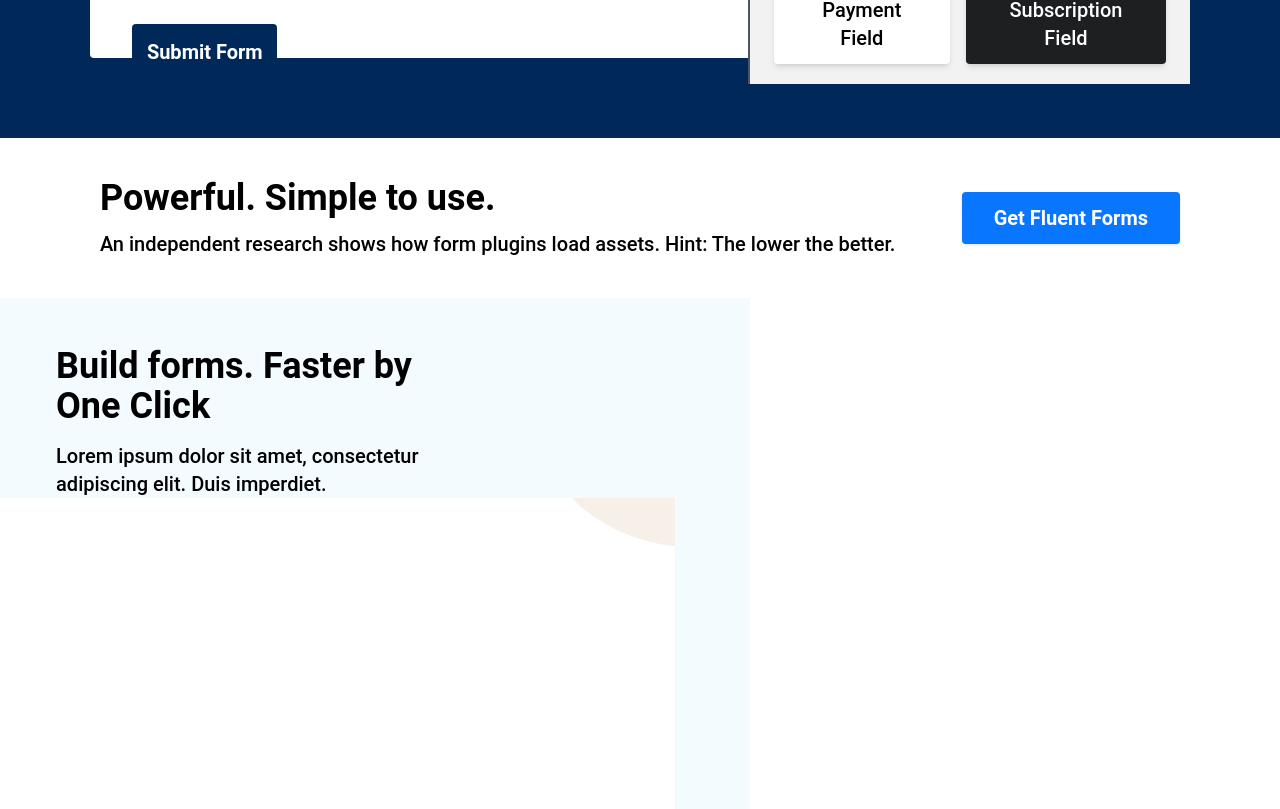
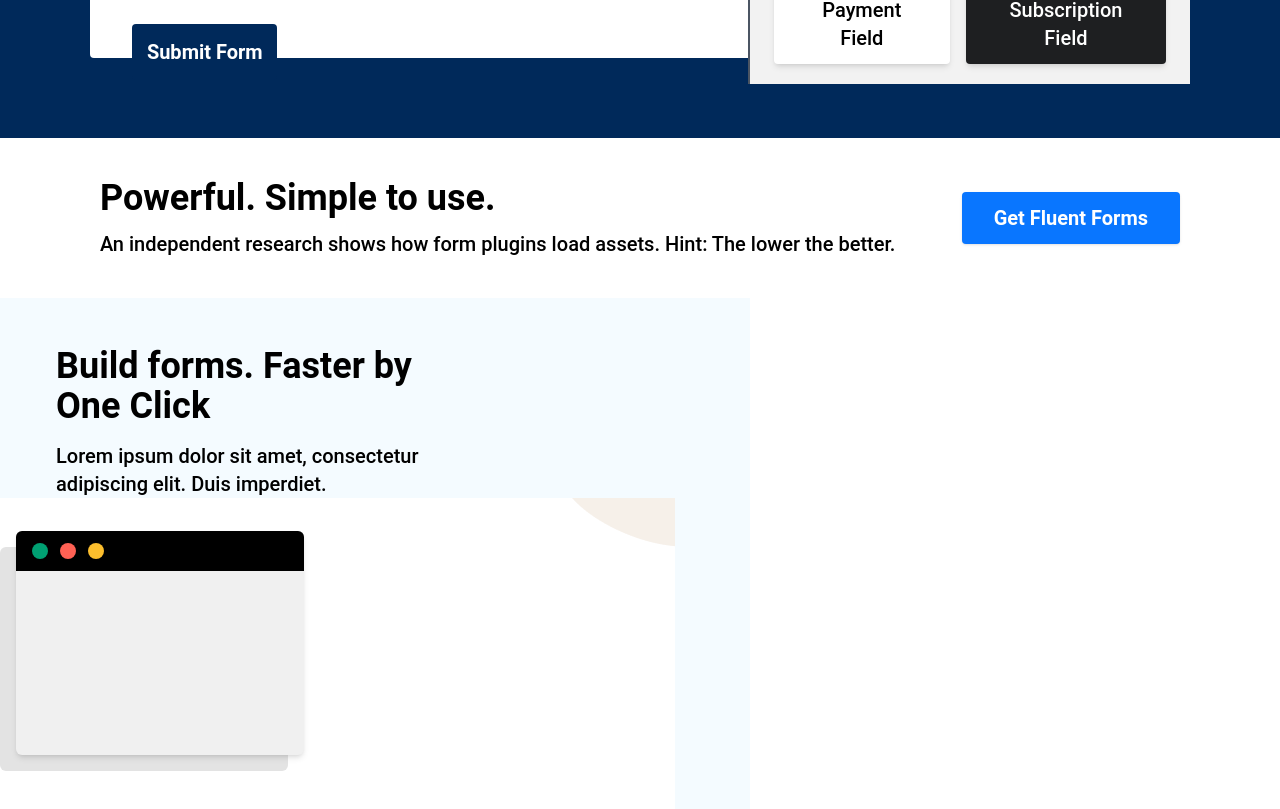
Before and after one commit to ronobir84/fluent-forms, a React (Vite) app: page / in a window 1280 px wide. Shown: the part 1409-2218 px from the top of the page. Built offline with nearby package versions, Linux system fonts and the light colour scheme.

Commit message:
add this build card section

```diff
--- a/src/Pages/HomePage/BuildForms/BuildForms.jsx
+++ b/src/Pages/HomePage/BuildForms/BuildForms.jsx
@@ -15,6 +15,22 @@ const BuildForms = () => {
                             <img src={side1} alt="" />
 
                         </div>
+                        <div className="">
+                            <div className="bg-[#E3E3E3] w-72 h-56 rounded-md ">
+                            </div>
+                            <div className="bg-[#F0F0F0] w-72 h-56 relative bottom-60 left-4 rounded-md shadow-md">
+                                <div className="bg-black h-10 rounded-t-md">
+                                    <div className="flex space-x-3 p-3 px-4">
+                                        <button className="w-4 h-4 bg-[#00A072] rounded-full"></button>
+                                        <button className="w-4 h-4 bg-[#FF6154] rounded-full"></button>
+                                        <button className="w-4 h-4 bg-[#FCBE2D] rounded-full"></button>
+                                    </div>
+
+                                </div>
+
+                            </div>
+
+                        </div>
 
 
                     </div>
```
